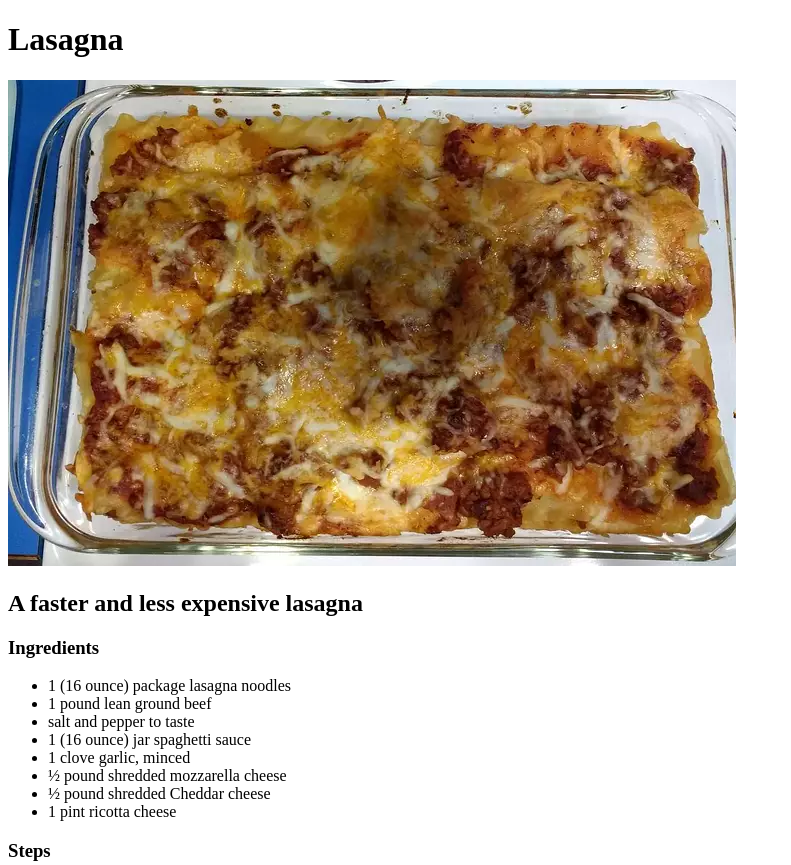
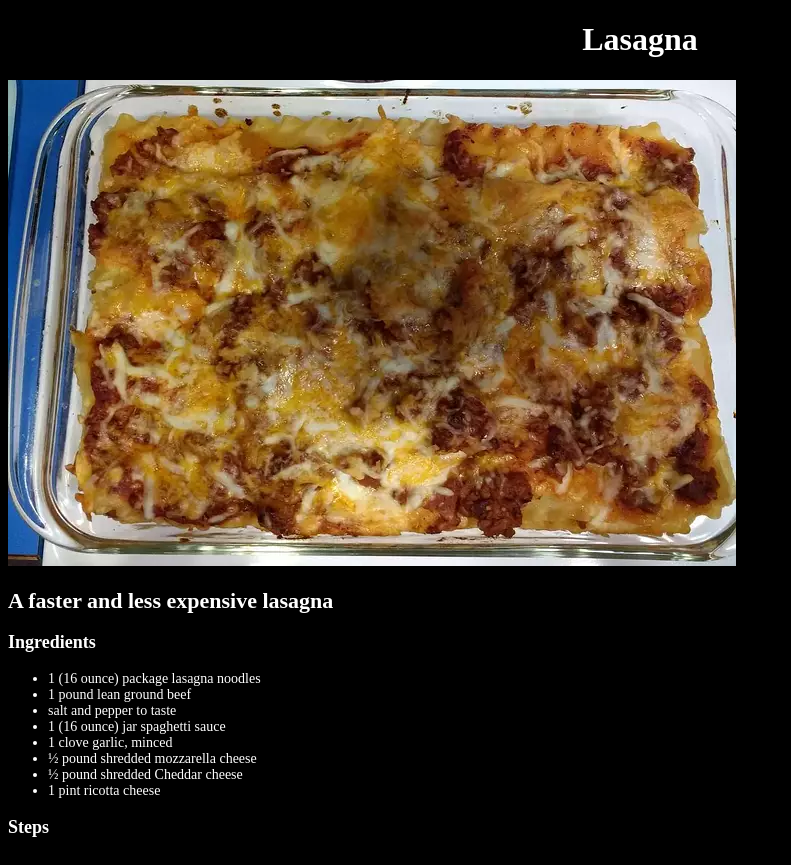
Before and after one commit to TukiinLearns/odin-recipes, a plain HTML site: page recipes/lasagna.html in a window 1280 px wide. Shown: the top 865 px of the page, without its empty margins (0-791 px from the left). Drawn offline with Linux system fonts and the light colour scheme.

Commit message:
Added styles

```diff
--- a/recipes/lasagna.html
+++ b/recipes/lasagna.html
@@ -5,6 +5,7 @@
     <meta http-equiv="X-UA-Compatible" content="IE=edge">
     <meta name="viewport" content="width=device-width, initial-scale=1.0">
     <title>Document</title>
+    <link rel="stylesheet" href="styles.css">
 </head>
 <body>
     <h1>Lasagna</h1>
--- /dev/null
+++ b/recipes/styles.css
@@ -0,0 +1,32 @@
+body {
+    background-color: black;
+}
+
+h1 {
+    color: white;
+    text-align: center;
+}
+
+h2 {
+    color: white;
+    font-weight: bold;
+    font-size: 22px;
+}
+
+h3{
+    color: white;
+    font-weight: bold;
+    font-size: 18px;
+}
+
+ul {
+    color: white;
+    font-size: 14px;
+    position: relative;
+}
+
+ol {
+    color: white;
+    position: absolute;
+    font-size: 14px;
+}
--- /dev/null
+++ b/styles.css
@@ -0,0 +1,20 @@
+body {
+    background-color: black;
+}
+
+h1 {
+    color: pink;
+    font-weight: bold;
+    font-family: Helvetica, sans-serif;
+    text-align: center;
+}
+
+a {
+    background-color: aqua;
+    stroke: black;
+    color: black;
+    text-align: center;
+    font-weight: bold;
+    font-family: 'Courier New', Courier, monospace;
+    font-size: 14px;
+}
```
Also changed, not shown: index.html (+1 -0 lines).
